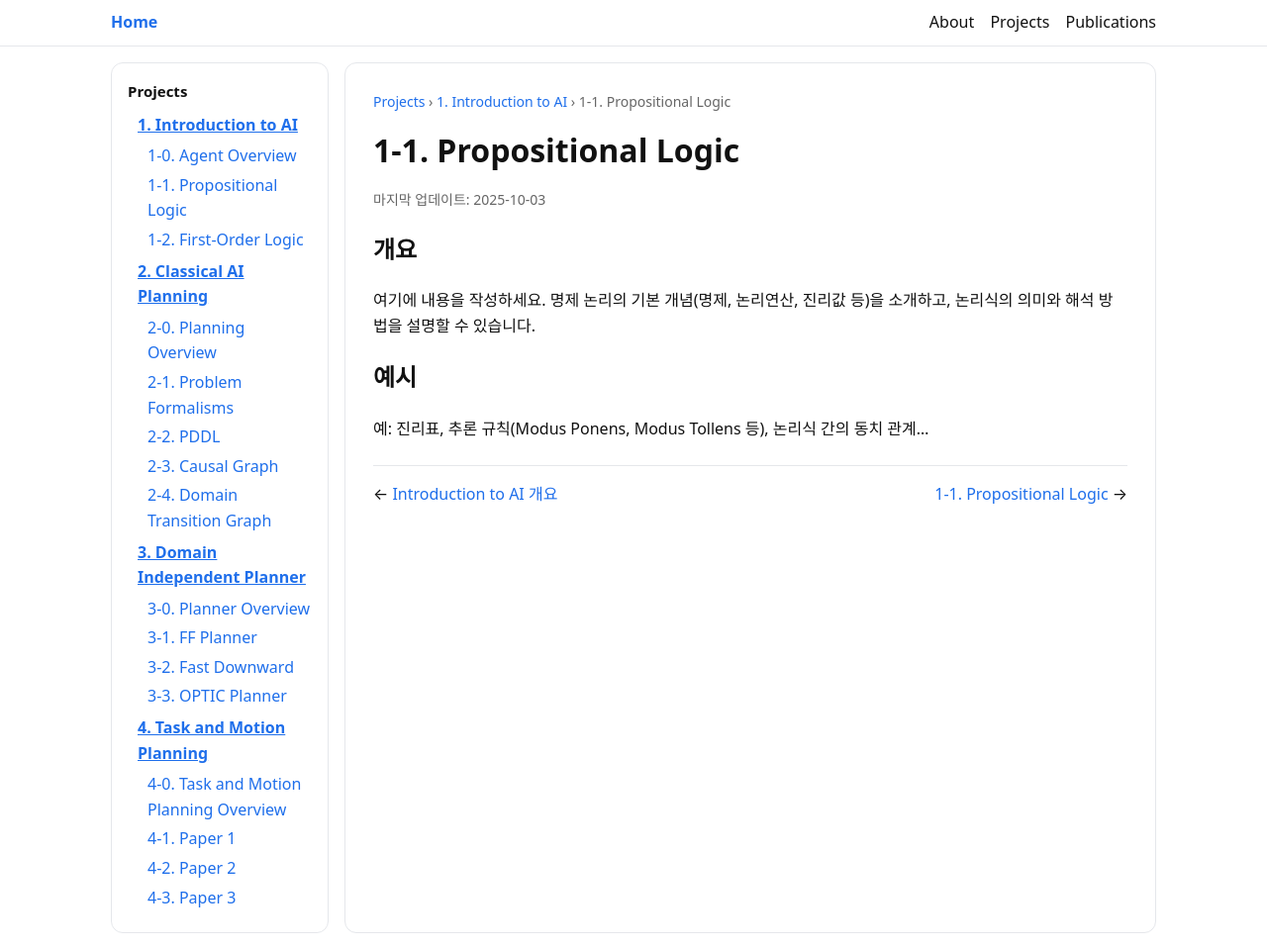
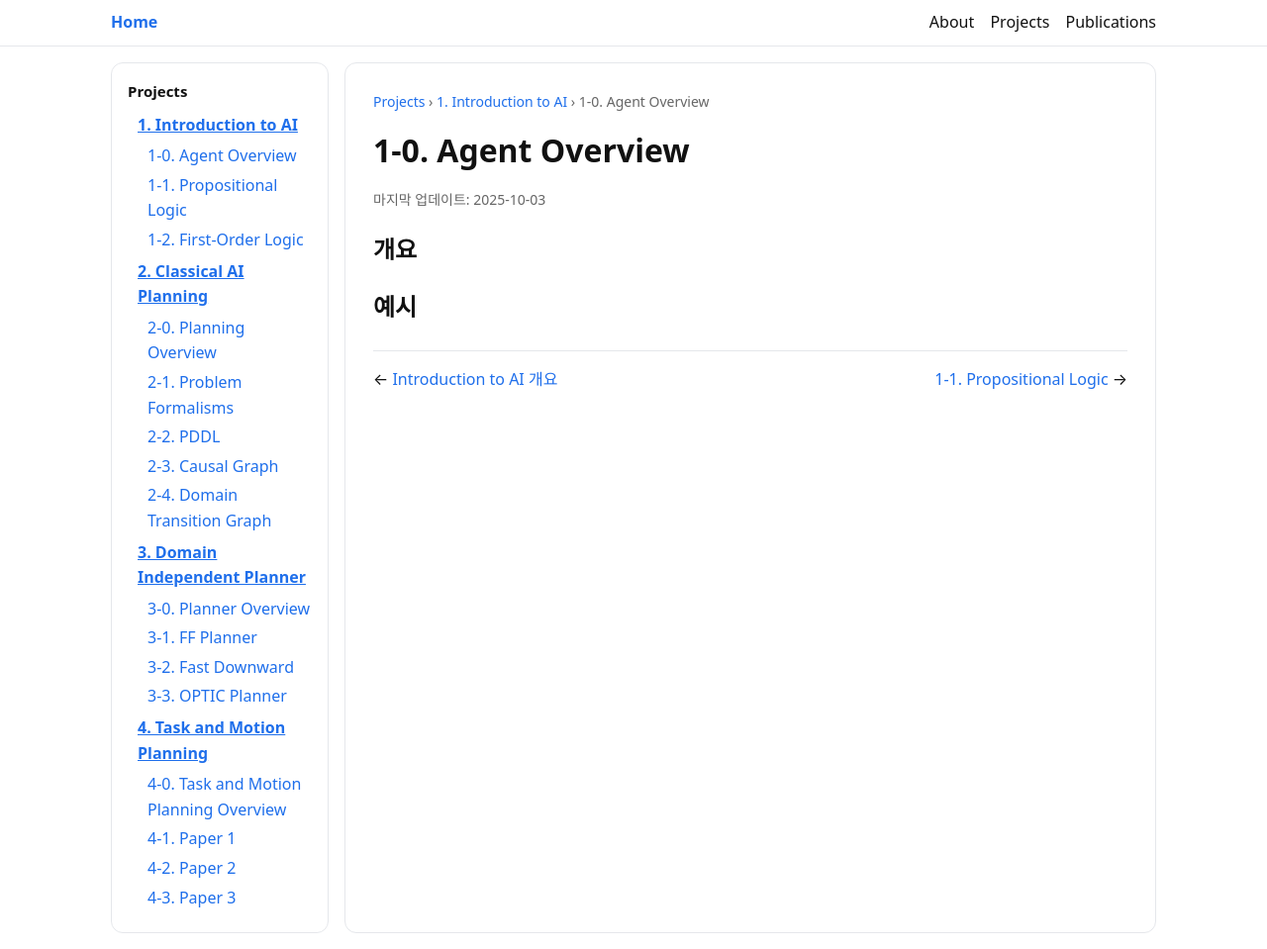
Before and after one commit to ChoRongCho/ChoRongCho.github.io, a Jekyll site: the page built from projects/1-introduction-to-ai/1-0-agent.html, in a window 1280 px wide and 959 px high. Shown: the whole window at 99% size. Built offline with Jekyll 4.4.1, drawn with Linux system fonts in a browser that asks for light colours.

```diff
--- a/projects/1-introduction-to-ai/1-0-agent.html
+++ b/projects/1-introduction-to-ai/1-0-agent.html
@@ -6,21 +6,20 @@
 <div class="breadcrumb">
   <a href="/projects/index.html">Projects</a> ›
   <a href="/projects/1-introduction-to-ai/index.html">1. Introduction to AI</a> ›
-  1-1. Propositional Logic
+  1-0. Agent Overview
 </div>
 
-<h1>1-1. Propositional Logic</h1>
+<h1>1-0. Agent Overview</h1>
 <p class="meta">마지막 업데이트: 2025-10-03</p>
 
 <h2>개요</h2>
 <p>
-여기에 내용을 작성하세요. 명제 논리의 기본 개념(명제, 논리연산, 진리값 등)을 소개하고,
-논리식의 의미와 해석 방법을 설명할 수 있습니다.
+
 </p>
 
 <h2>예시</h2>
 <p>
-예: 진리표, 추론 규칙(Modus Ponens, Modus Tollens 등), 논리식 간의 동치 관계…
+
 </p>
 
 <div class="prevnext">
```
